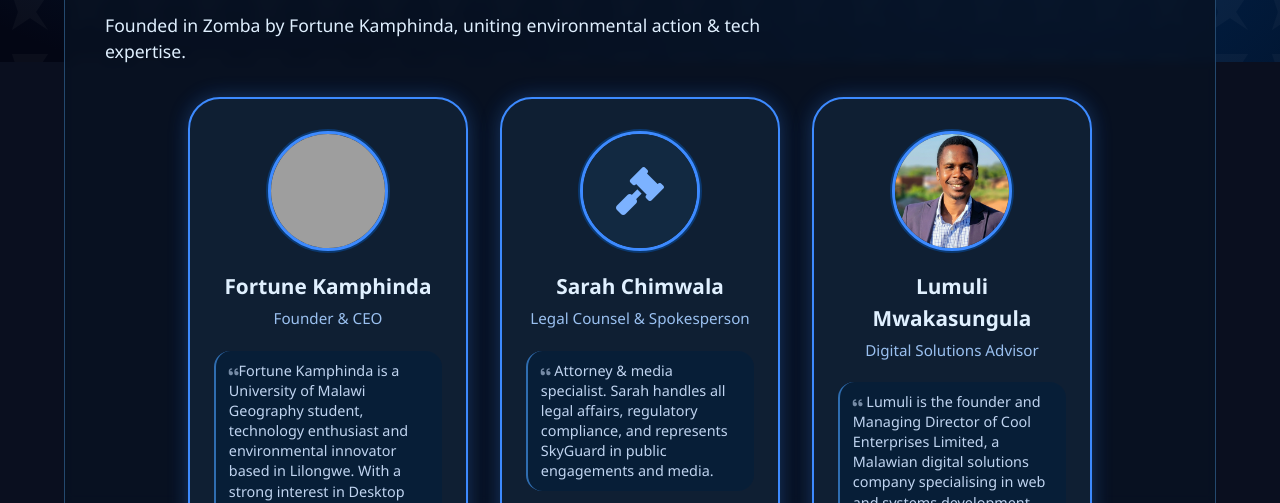
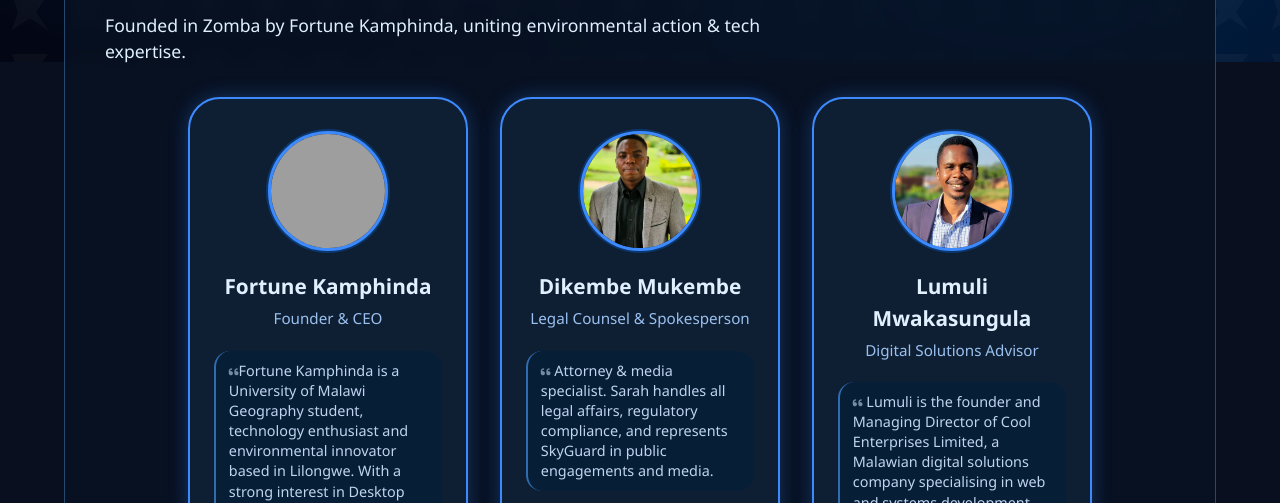
Before and after one commit to Fortunek265/skyguard-systems, a plain HTML site: page index.html in a window 1280 px wide. Shown: the part 738-1241 px from the top of the page. Drawn offline with Linux system fonts and the light colour scheme; grey boxes are pictures that could not be loaded.

Commit message:
Update index.html

```diff
--- a/index.html
+++ b/index.html
@@ -621,13 +621,13 @@
                     <div class="member-bio"><i class="fas fa-quote-left" style="font-size:0.7rem; opacity:0.6;"></i>Fortune Kamphinda is a University of Malawi Geography student, technology enthusiast and environmental innovator based in Lilongwe. With a strong interest in Desktop app development, software systems, and geospatial applications, he focuses on building practical digital solutions that address real world challenges. He is known for developing GeoWeatherMonitor(GWM) App which focuses on Weather worldwide, disaster preparation and now users can analyse terrain and know the flood prone areas using contours and 3D maps. Additionally he has also developed other systems like CGT System(Comprehensive GPS Tracking System) which helps in mapping as it collects cordinates remotely from smartphones to office computers automatically. His work spans environmental awareness initiatives and technical services, combining modern web technologies with system development to create impactful, community oriented projects.</div>
                 </div>
 
-                <!-- Sarah Chimwala - Legal Counsel & Spokesperson -->
+                <!-- Dikembe Mukembe - Legal Counsel & Spokesperson -->
                 <div class="executive-member">
                     <div class="photo-placeholder">
-                        <img src="Assets/Sarah.jpg" alt="Sarah Chimwala" onerror="this.style.display='none'; this.nextElementSibling.style.display='flex';">
+                        <img src="Assets/Dikembe.jpg" alt="Dikembe Mukembe" onerror="this.style.display='none'; this.nextElementSibling.style.display='flex';">
                         <div class="fallback" style="display: none;"><i class="fas fa-gavel"></i></div>
                     </div>
-                    <div class="member-name">Sarah Chimwala</div>
+                    <div class="member-name">Dikembe Mukembe</div>
                     <div class="member-title">Legal Counsel & Spokesperson</div>
                     <div class="member-bio"><i class="fas fa-quote-left" style="font-size:0.7rem; opacity:0.6;"></i> Attorney & media specialist. Sarah handles all legal affairs, regulatory compliance, and represents SkyGuard in public engagements and media.</div>
                 </div>
```
